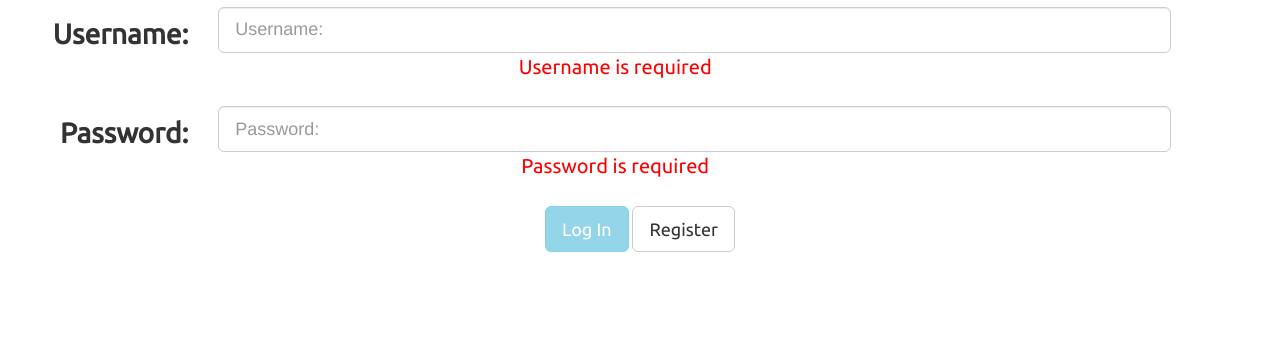
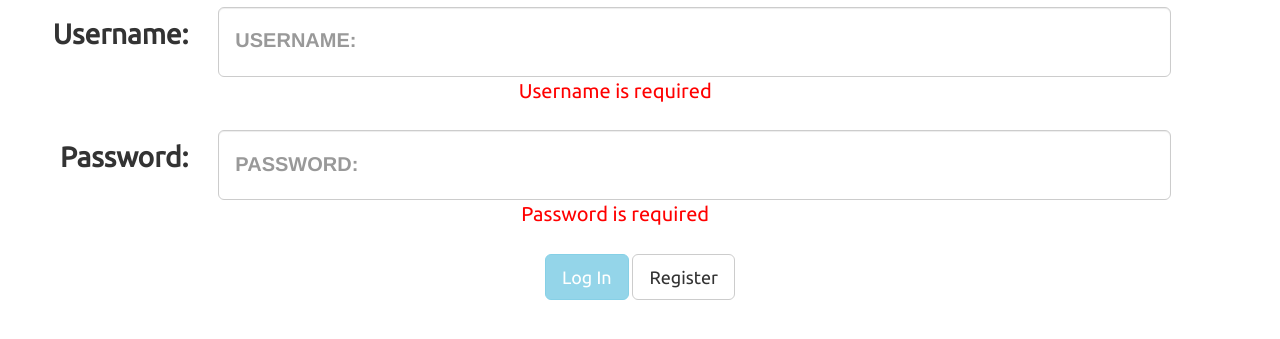
Before and after one commit to paulstafki/hosehead, a website: page client/views/index.html in a window 1280 px wide. Shown: the part 149-488 px from the top of the page. Drawn offline with Linux system fonts and the light colour scheme; files that its build step writes are made by us from their sources; files whose address does not match are found by name; a web font is replaced by a local one.

Commit message:
sizing updates

```diff
--- a/client/styles/style.css
+++ b/client/styles/style.css
@@ -22,6 +22,10 @@ li {
 p {
     color: #FF0000;
     font-size: 20px;
+}
+
+input {
+    height: 70px !important;
 }
 
 .resultsDiv li, .resultsHeader li, .navBar li, .userBar li {
@@ -73,3 +77,28 @@ p {
 h1, h2 {
     font-size: 72px;
 }
+
+::-webkit-input-placeholder {
+    font-size: 20px;
+    color: #d0cdfa;
+    text-transform: uppercase;
+    font-weight: bold;
+}
+:-moz-placeholder { /* older Firefox*/
+    font-size:20px;
+    color: #d0cdfa;
+    text-transform: uppercase;
+    font-weight: bold;
+}
+::-moz-placeholder { /* Firefox 19+ */
+    font-size: 20px;
+    color: #d0cdfa;
+    text-transform: uppercase;
+    font-weight: bold;
+}
+:-ms-input-placeholder {
+    font-size: 20px;
+    color: #d0cdfa;
+    text-transform: uppercase;
+    font-weight: bold;
+}
--- a/client/views/index.html
+++ b/client/views/index.html
@@ -1,6 +1,7 @@
 <!DOCTYPE html>
 <html ng-app="myApp">
 <head lang="UTF-8">
+    <meta name="viewport" content="width=device-width, initial-scale=1.0">
     <title>Hosehead landing page</title>
     <script type="text/javascript" src="/vendors/angular/angular.min.js"></script>
     <script type="text/javascript" src="/vendors/angular-route/angular-route.min.js"></script>
--- a/server/public/assets/styles/style.css
+++ b/server/public/assets/styles/style.css
@@ -22,6 +22,10 @@ li {
 p {
     color: #FF0000;
     font-size: 20px;
+}
+
+input {
+    height: 70px !important;
 }
 
 .resultsDiv li, .resultsHeader li, .navBar li, .userBar li {
@@ -73,3 +77,28 @@ p {
 h1, h2 {
     font-size: 72px;
 }
+
+::-webkit-input-placeholder {
+    font-size: 20px;
+    color: #d0cdfa;
+    text-transform: uppercase;
+    font-weight: bold;
+}
+:-moz-placeholder { /* older Firefox*/
+    font-size:20px;
+    color: #d0cdfa;
+    text-transform: uppercase;
+    font-weight: bold;
+}
+::-moz-placeholder { /* Firefox 19+ */
+    font-size: 20px;
+    color: #d0cdfa;
+    text-transform: uppercase;
+    font-weight: bold;
+}
+:-ms-input-placeholder {
+    font-size: 20px;
+    color: #d0cdfa;
+    text-transform: uppercase;
+    font-weight: bold;
+}
```
Also changed, not shown: client/views/routes/landing.html (+1 -0 lines), client/views/routes/register.html (+1 -0 lines), server/public/assets/views/index.html (+1 -0 lines), server/public/assets/views/routes/landing.html (+1 -0 lines), server/public/assets/views/routes/register.html (+1 -0 lines).
